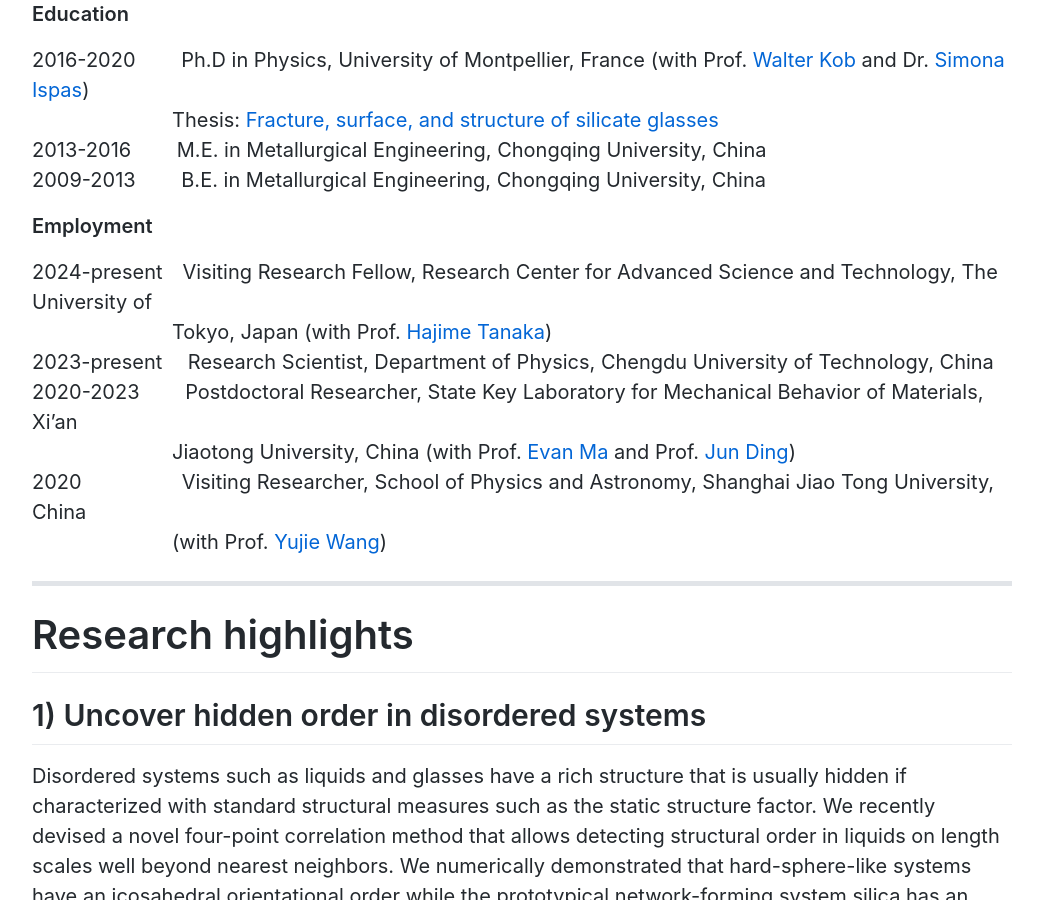
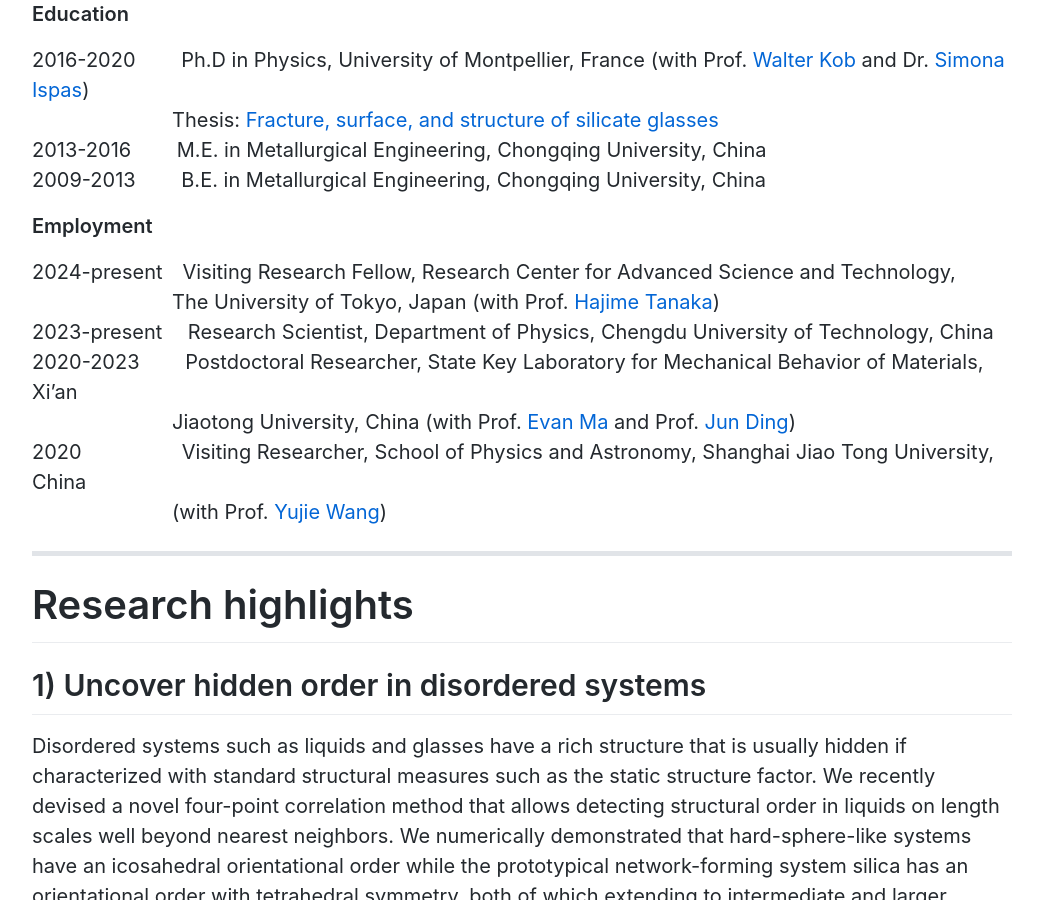
Before and after one commit to zhenzhang1991/zhenzhang1991.github.io, a Jekyll site: the page built from index.md, in a window 1280 px wide and 900 px high, scrolled down 636 px. Shown: the whole window, without its empty margins (118-1161 px from the left). Built offline with Jekyll 4.4.1, drawn with Linux system fonts in a browser that asks for light colours; Markdown is read by kramdown in place of the engine named in the settings; comment, search, counter and statistics services are not loaded.

```diff
--- a/index.md
+++ b/index.md
@@ -27,8 +27,8 @@ Email: zhen.zhang@cdut.edu.cn<br>
 
 **Employment**
 
-2024-present Visiting Research Fellow, Research Center for Advanced Science and Technology, The University of <br>
-       Tokyo, Japan (with Prof. [Hajime Tanaka](https://www.softmatter.rcast.u-tokyo.ac.jp/Top_E.html)) <br>
+2024-present Visiting Research Fellow, Research Center for Advanced Science and Technology, <br>
+       The University of Tokyo, Japan (with Prof. [Hajime Tanaka](https://www.softmatter.rcast.u-tokyo.ac.jp/Top_E.html)) <br>
 2023-present  Research Scientist, Department of Physics, Chengdu University of Technology, China <br>
 2020-2023   Postdoctoral Researcher, State Key Laboratory for Mechanical Behavior of Materials, Xi’an <br>
        Jiaotong University, China (with Prof. [Evan Ma](https://scholar.google.com/citations?user=wvnI5qIAAAAJ&hl=en) and Prof. [Jun Ding](http://gr.xjtu.edu.cn/en/web/dingsn/home)) <br>
```
